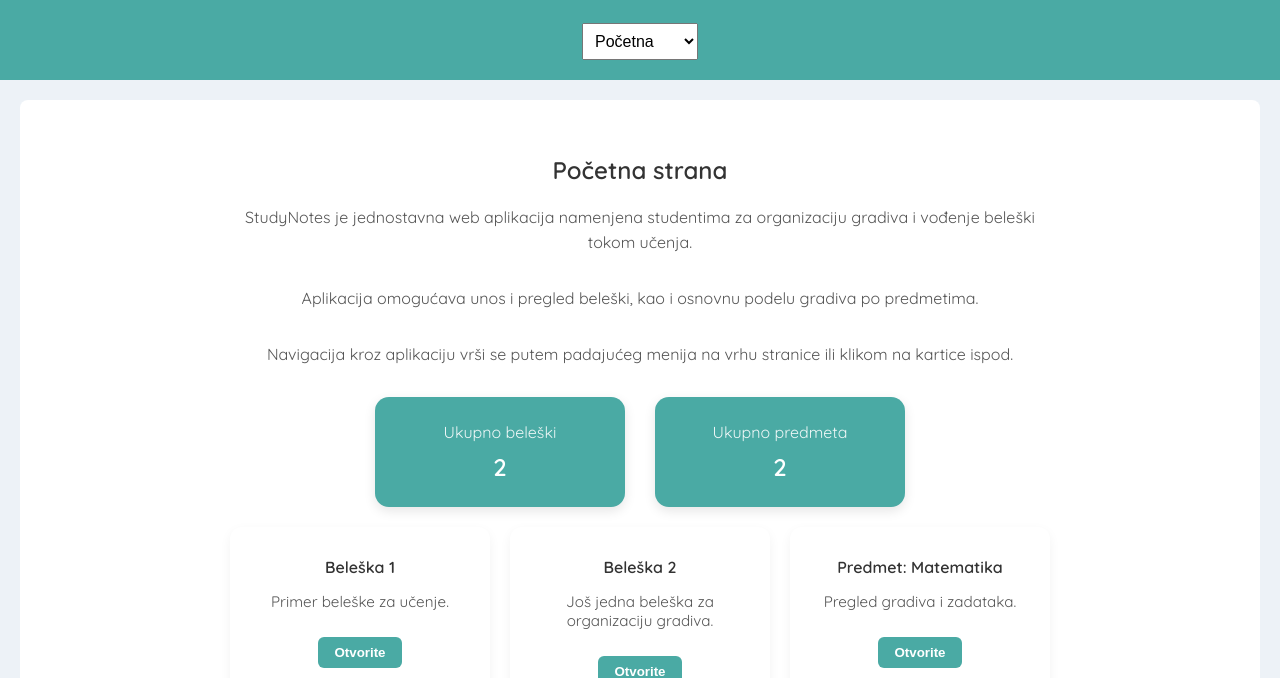
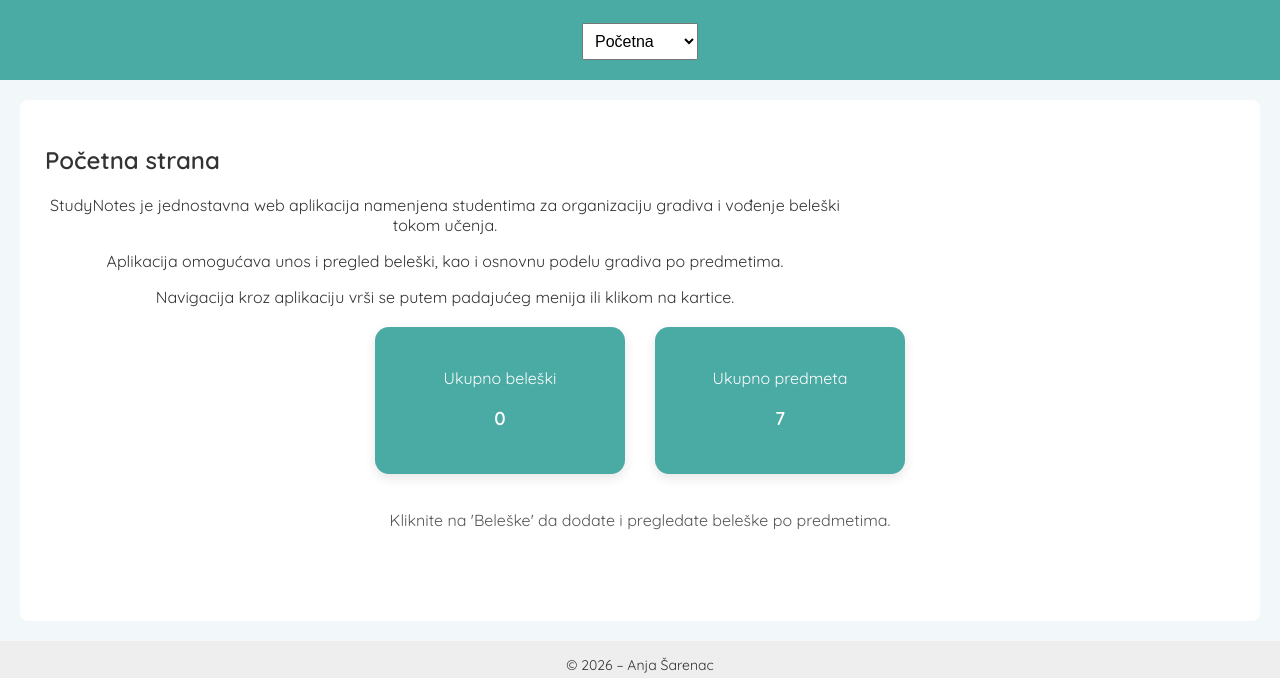
Before and after one commit to asarenac-cloud/studynotes, a plain HTML site: page index.html in a window 1280 px wide. Shown: the part 126-804 px from the top of the page. Drawn offline with nearby package versions, Linux system fonts and the light colour scheme.

Commit message:
Refactor dashboard.html for layout and functionality
Updated the dashboard layout and improved the statistics display. Enhanced the card functionality and added dynamic content generation.

```diff
--- a/dashboard.html
+++ b/dashboard.html
@@ -1,202 +1,37 @@
-<!DOCTYPE html>
-<html lang="sr">
-<head>
-  <meta charset="UTF-8">
-  <title>Dashboard – StudyNotes</title>
-
-  <link href="https://fonts.googleapis.com/css2?family=Quicksand:wght@400;600&display=swap" rel="stylesheet">
-  <script src="https://code.jquery.com/jquery-3.7.1.min.js"></script>
-
-  <style>
-    body {
-      margin: 0;
-      font-family: 'Quicksand', sans-serif;
-      background: #edf2f7;
-      color: #333;
-    }
-
-    h2 {
-      text-align: center;
-      font-weight: 600;
-      margin-top: 30px;
-    }
-
-    p.description {
-      max-width: 800px;
-      margin: 10px auto 30px auto;
-      text-align: center;
-      font-size: 1em;
-      line-height: 1.6;
-      color: #555;
-    }
-
-    /* ----- STATISTIKA ----- */
-    #stats {
-      display: flex;
-      justify-content: center;
-      gap: 30px;
-      margin: 20px auto;
-      flex-wrap: wrap;
-    }
-
-    .stat-card {
-      background: #4aaaa4;
-      color: white;
-      padding: 25px 35px;
-      border-radius: 14px;
-      text-align: center;
-      width: 180px;
-      box-shadow: 0 4px 12px rgba(0,0,0,0.1);
-      transition: transform 0.3s, box-shadow 0.3s;
-    }
-
-    .stat-card:hover {
-      transform: translateY(-5px);
-      box-shadow: 0 8px 20px rgba(0,0,0,0.15);
-    }
-
-    .stat-card h3 {
-      margin: 10px 0 0 0;
-      font-weight: 600;
-      font-size: 1.5em;
-    }
-
-    .stat-card p {
-      margin: 0;
-      opacity: 0.9;
-    }
-
-    /* ----- KARTICE BELEŠAKA ----- */
-    #cards {
-      display: flex;
-      flex-wrap: wrap;
-      justify-content: center;
-      gap: 20px;
-      max-width: 1000px;
-      margin: 20px auto 50px auto;
-    }
-
-    .card {
-      background: white;
-      border-radius: 12px;
-      padding: 20px;
-      width: 220px;
-      text-align: center;
-      box-shadow: 0 4px 12px rgba(0,0,0,0.05);
-      transition: transform 0.3s, box-shadow 0.3s;
-      cursor: pointer;
-    }
-
-    .card:hover {
-      transform: translateY(-5px);
-      box-shadow: 0 8px 20px rgba(0,0,0,0.15);
-    }
-
-    .card h4 {
-      margin: 10px 0;
-      font-weight: 600;
-    }
-
-    .card p {
-      font-size: 0.95em;
-      color: #555;
-    }
-
-    button {
-      background: #4aaaa4;
-      color: white;
-      border: none;
-      padding: 8px 16px;
-      border-radius: 6px;
-      cursor: pointer;
-      font-weight: 600;
-      margin-top: 10px;
-      transition: all 0.3s;
-    }
-
-    button:hover {
-      background: #3f9e9b;
-      transform: translateY(-2px);
-      box-shadow: 0 2px 6px rgba(0,0,0,0.1);
-    }
-
-  </style>
-</head>
-<body>
-
 <h2>Početna strana</h2>
-
-<p class="description">
-StudyNotes je jednostavna web aplikacija namenjena studentima
-za organizaciju gradiva i vođenje beleški tokom učenja.
+<p class="description" style="text-align:center; max-width:800px;">
+StudyNotes je jednostavna web aplikacija namenjena studentima za organizaciju gradiva i vođenje beleški tokom učenja.
 </p>
-
-<p class="description">
-Aplikacija omogućava unos i pregled beleški, kao i osnovnu
-podelu gradiva po predmetima.
+<p class="description" style="text-align:center; max-width:800px;">
+Aplikacija omogućava unos i pregled beleški, kao i osnovnu podelu gradiva po predmetima.
 </p>
-
-<p class="description">
-Navigacija kroz aplikaciju vrši se putem padajućeg menija
-na vrhu stranice ili klikom na kartice ispod.
+<p class="description" style="text-align:center; max-width:800px;">
+Navigacija kroz aplikaciju vrši se putem padajućeg menija ili klikom na kartice.
 </p>
 
 <!-- STATISTIKA -->
-<div id="stats">
-  <div class="stat-card">
+<div id="stats" style="display:flex; justify-content:center; gap:30px; margin:20px auto; flex-wrap:wrap;">
+  <div class="stat-card" style="background:#4aaaa4; color:white; padding:25px 35px; border-radius:14px; text-align:center; width:180px; box-shadow:0 4px 12px rgba(0,0,0,0.1);">
     <p>Ukupno beleški</p>
     <h3 id="totalNotes">0</h3>
   </div>
-  <div class="stat-card">
+  <div class="stat-card" style="background:#4aaaa4; color:white; padding:25px 35px; border-radius:14px; text-align:center; width:180px; box-shadow:0 4px 12px rgba(0,0,0,0.1);">
     <p>Ukupno predmeta</p>
     <h3 id="totalSubjects">0</h3>
   </div>
 </div>
 
-<!-- KARTICE BELEŠAKA I PREDMETA -->
-<div id="cards">
-  <div class="card">
-    <h4>Beleška 1</h4>
-    <p>Primer beleške za učenje.</p>
-    <button>Otvorite</button>
-  </div>
-  <div class="card">
-    <h4>Beleška 2</h4>
-    <p>Još jedna beleška za organizaciju gradiva.</p>
-    <button>Otvorite</button>
-  </div>
-  <div class="card">
-    <h4>Predmet: Matematika</h4>
-    <p>Pregled gradiva i zadataka.</p>
-    <button>Otvorite</button>
-  </div>
-  <div class="card">
-    <h4>Predmet: Fizika</h4>
-    <p>Pregled gradiva i zadataka.</p>
-    <button>Otvorite</button>
-  </div>
-</div>
+<!-- KARTICE PREVIEW BELEŠAKA -->
+<div id="cards" style="display:flex; flex-wrap:wrap; justify-content:center; gap:20px; max-width:1000px; margin:20px auto 50px auto;"></div>
 
 <script>
   $(document).ready(function () {
-    // Automatska statistika
-    let notesCount = $("#cards .card:contains('Beleška')").length;
-    let subjectsCount = $("#cards .card:contains('Predmet')").length;
+    // generiši statistiku prema notes.html podatcima
+    let notesCount = localStorage.getItem('notesCount') || 0;
+    let subjectsCount = localStorage.getItem('subjectsCount') || 7;
     $("#totalNotes").text(notesCount);
     $("#totalSubjects").text(subjectsCount);
 
-    // Fade-in kartica
-    $("#cards .card").hide().each(function(index) {
-      $(this).delay(150*index).fadeIn(400);
-    });
-
-    // Dugmići za simulaciju otvaranja
-    $("#cards button").click(function() {
-      let title = $(this).siblings("h4").text();
-      alert("Otvaranje: " + title);
-    });
+    $("#cards").html("<p style='text-align:center; color:#555;'>Kliknite na 'Beleške' da dodate i pregledate beleške po predmetima.</p>");
   });
 </script>
-
-</body>
-</html>
```
